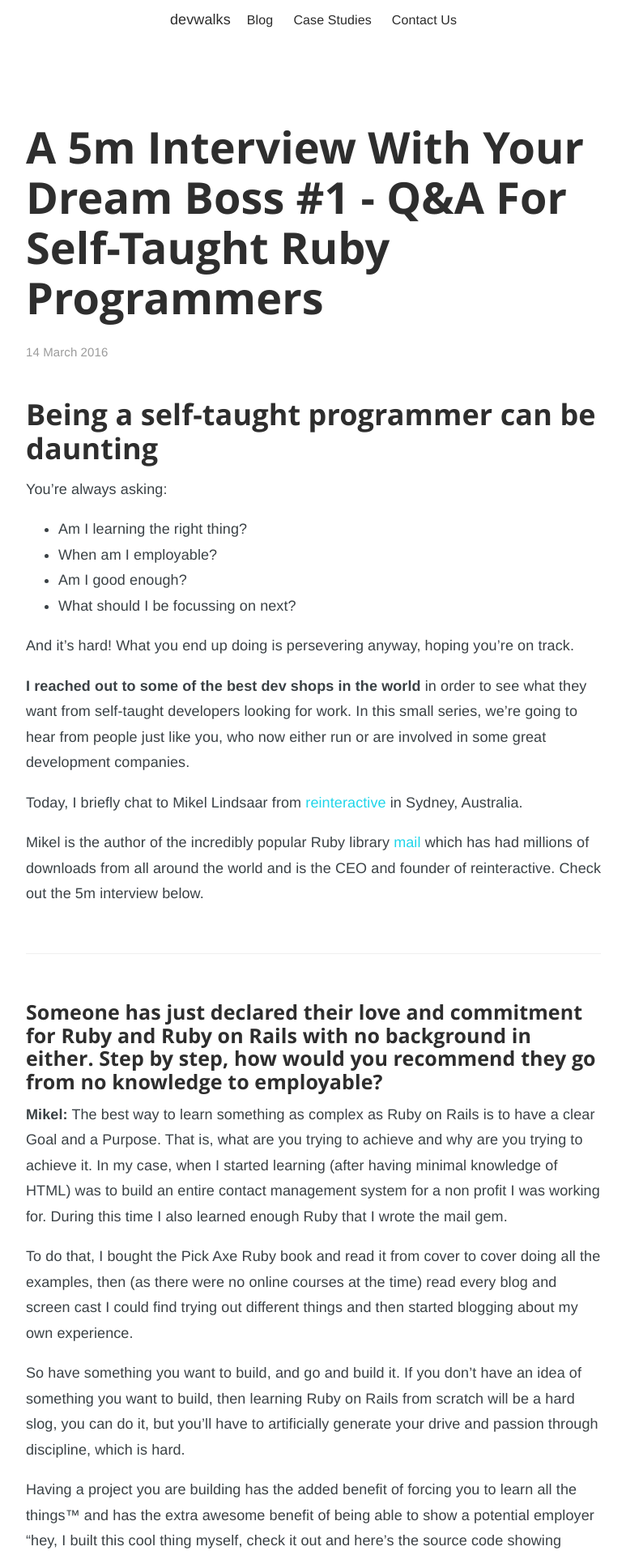
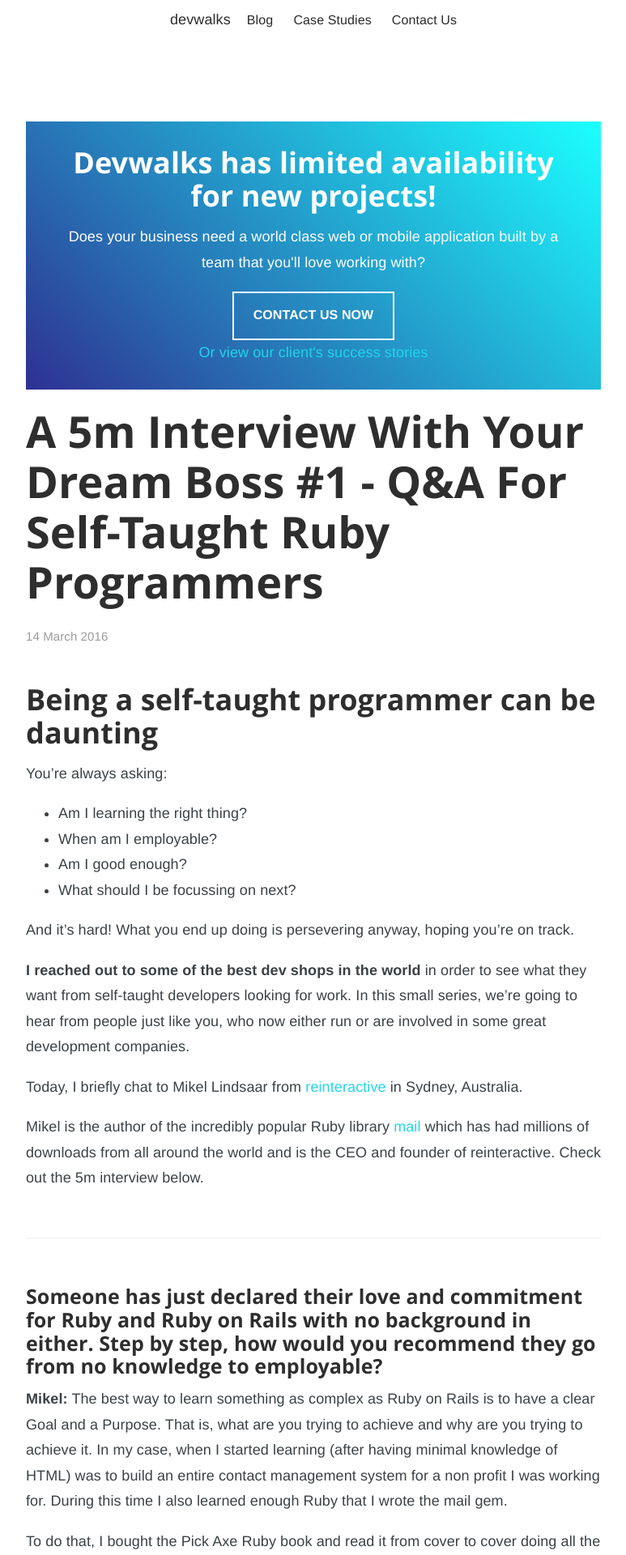
Before and after one commit to flowcustom/devwalks.github.io, a Jekyll site: the page built from _posts/2016-03-14-a-5m-interview-with-your-dream-boss.md, in a window 1280 px wide. Shown: the top 1920 px of the page at 81% size, without its empty margins (253-1026 px from the left). Built offline with Jekyll 4.4.1, drawn with Linux system fonts in a browser that asks for light colours; comment, search, counter and statistics services are not loaded.

Commit message:
Added availability banner to the top of blog posts.

```diff
--- a/_layouts/post.html
+++ b/_layouts/post.html
@@ -4,6 +4,15 @@
 <body>
   {% include blog_navbar.html %}
   <div class="blog-post">
+    <div class="availability-block">
+      <h2>Devwalks has limited availability for new projects!</h2>
+      <p>
+        Does your business need a world class web or mobile application built by a team
+        that you'll love working with?
+      </p>
+      <a href="/contact-us" class="btn btn-outline" target="_blank">Contact Us Now</a>
+      <a href="/case-studies" target="_blank">Or view our client's success stories</a>
+    </div>
     <h1>{{ page.title }}</h1>
     {{ content }}
     <!-- Begin MailChimp Signup Form -->
--- a/_sass/_base.scss
+++ b/_sass/_base.scss
@@ -125,3 +125,27 @@
     border: 1px solid $blue;
   }
 }
+
+.blog-post .availability-block {
+  display: flex;
+  flex-direction: column;
+  align-items: center;
+  justify-content: space-between;
+  background-image: linear-gradient(45deg, #2E3192 0%, #1BFFFF 100%);
+  padding: 3rem;
+  margin-bottom: 2rem;
+
+  h2, p {
+    color: #fff;
+    text-align: center;
+  }
+
+  p {
+    font-weight: 300;
+    margin-bottom: 2rem;
+  }
+
+  a:hover {
+    text-decoration: none;
+  }
+}
```
Also changed, not shown: _sass/_blog.scss (added).
